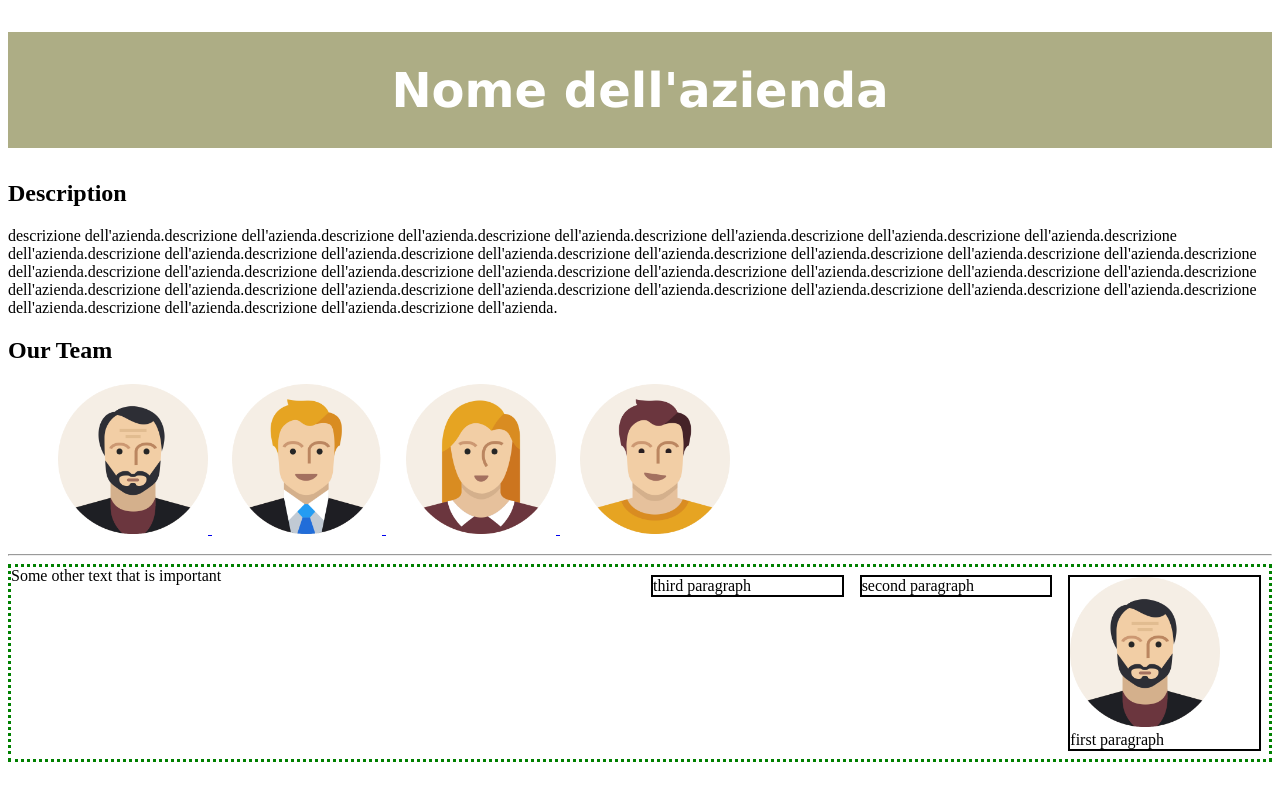
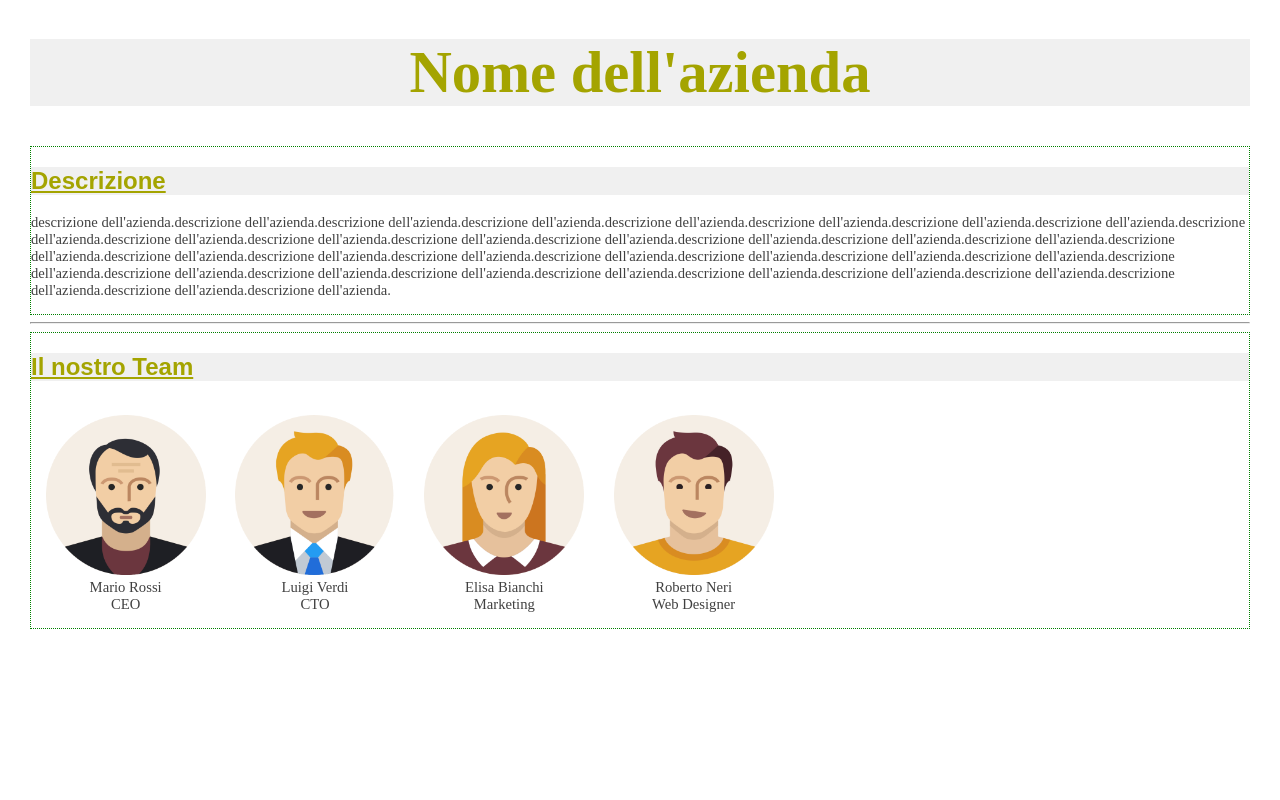
Before and after one commit to angelo-tafur/TafurAngelo-lab01, a plain HTML site: page index.html in a window 1280 px wide. Drawn offline with Linux system fonts and the light colour scheme.

Commit message:
ho cambiato il file index, ho usato un layout uguale a quello di bio

```diff
--- a/bio.css
+++ b/bio.css
@@ -1,30 +1,33 @@
 body{
-    /*background-image: url("images/sfondo01.jpg");*/
     background-color: white;
     color: #404040;
     font-size: 11pt;
-    font-family: Serif;
     margin: 30px;
 }
 
 nav{
-    border: 2px dotted red;
+    border: 1px dotted red;
+}
+
+ul#menu{
+    list-style-type: none;
+    overflow: hidden;
 }
 
 ul#menu li{
-    padding-left: 20px;
-    padding-right: 20px;
+    float: left;
     background-color: #F0F0F0;
-    display: inline;
-    border: 2px dotted red;
 }
 ul#menu li a{
-
+    display: block;
+    padding: 20px;
+    color: #A4A400;
+    text-align: center;
+    text-decoration: none;
+    border:1px solid gray;
 }
-
-ul#menu li a:link{
-    text-decoration: none;
-    color: blue;
+ul#menu li a:hover{
+    background-color: white;
 }
 
 a:link{
@@ -37,11 +40,10 @@ a:hover{
     color: red;
 }
 
-h1.mainhead{
+header{
     color: #A4A400;
     background-color: #F0F0F0;
     text-align: center;
-    font-style: inherit;
     font-size: 22pt;
 }
 h1.intest{
@@ -50,7 +52,6 @@ h1.intest{
     font-family: sans-serif;
     font-size: 18pt;
     text-decoration: underline;
-
 }
 
 img{
@@ -58,8 +59,7 @@ img{
     width: 240px;
 }
 div{
-    padding: 20px;
-    border: 2px dotted red;
+    border: 1px dotted red;
 }
 
 aside {
@@ -67,7 +67,7 @@ aside {
     max-width: 240px;
     margin: 0;
     padding: 1em;
-    border: 2px dotted blue;
+    border: 1px dotted blue;
 }
 section {
     height: 240px;
@@ -75,5 +75,4 @@ section {
     border-right: 1px solid gray;
     padding: 1em;
     overflow: hidden;
-    border: 2px dotted green;
 }
--- a/index.css
+++ b/index.css
@@ -1,33 +1,40 @@
 body{
     background-color: white;
+    color: #404040;
+    font-size: 11pt;
+    margin: 30px;
+}
+header{
+    color: #A4A400;
+    background-color: #F0F0F0;
+    text-align: center;
+    font-style: inherit;
+    font-size: 22pt;
+}
+h2{
+    color: #A4A400;
+    background-color: #F0F0F0;
+    font-family: sans-serif;
+    font-size: 18pt;
+    text-decoration: underline;
 }
 
-h1{
-    background-color: #adad85;
-    /*background-image: url("images/sfondo01.jpg");*/
-    font-family:"verdana";
-    color: white;
-    font-size: 300%;
-    text-align: center;
-    padding: 30px;
+img{
+    width: 160px;
+    height: 160px;
 }
-ul{
-    list-style-type: none;
-    border:1px;
-}
-li{
-    display: inline;
-    padding: 10px;
-
+p.d img:hover{
+    background-color: #F0F0F0;
 }
 
-li img:hover{
-    background-color: #adad85;
-}
-img.avatar{
-    width: 150px; height: 150px;
+p.d {
+    float: left;
+    width: 160px;
+    margin: 1em;
+    text-align: center;
 }
 
-p.d { float: right; width: 15%; margin: 0.5em;
-    border: 2px solid black; }
-div { border: 3px dotted green; overflow: hidden; }
+
+div { border: 1px dotted green;
+    overflow: hidden;
+}
--- a/index.html
+++ b/index.html
@@ -1,7 +1,5 @@
 <!DOCTYPE html>
 <html lang="en">
-    <!--la pagina principale dell'azienda; lo stile di presentazione lo dovrai scegliere tu,
-    collegandolo eventualmente ad un file css opzionale-->
 <head>
     <meta charset="UTF-8">
     <title>Nome dell'azienda</title>
@@ -9,56 +7,43 @@
 
 </head>
 <body>
-    <!--Questa sarebbe la pagina principale dell'azienda fittizia. Usate
-    un po' di fantasia per il contenuto e lo stile, ma ricordate di
-    inserire un collegamento a bio.html, la vostra pagina personale.
-    Il file deve essere lungo almeno 20 righe ed usare almeno 4
-    diversi tag HTML nel body.-->
-
+<header>
     <h1>Nome dell'azienda</h1>
-
-    <h2>Description</h2>
+</header>
+<div>
+    <h2>Descrizione</h2>
     <p>
         descrizione dell'azienda.descrizione dell'azienda.descrizione dell'azienda.descrizione dell'azienda.descrizione dell'azienda.descrizione dell'azienda.descrizione dell'azienda.descrizione dell'azienda.descrizione dell'azienda.descrizione dell'azienda.descrizione dell'azienda.descrizione dell'azienda.descrizione dell'azienda.descrizione dell'azienda.descrizione dell'azienda.descrizione dell'azienda.descrizione dell'azienda.descrizione dell'azienda.descrizione dell'azienda.descrizione dell'azienda.descrizione dell'azienda.descrizione dell'azienda.descrizione dell'azienda.descrizione dell'azienda.descrizione dell'azienda.descrizione dell'azienda.descrizione dell'azienda.descrizione dell'azienda.descrizione dell'azienda.descrizione dell'azienda.descrizione dell'azienda.descrizione dell'azienda.descrizione dell'azienda.descrizione dell'azienda.descrizione dell'azienda.
     </p>
-
-    <h2>Our Team</h2>
-
-    <ul>
-        <li>
-            <a href="bio.html">
-                <img class="avatar" src="images/avatar03.png" title="Mario Rossi's personal page" alt="Mario Rossi's personal page">
-            </a>
-
-        </li>
-        <li>
-            <a href="bio.html">
-                <img class="avatar" src="images/avatar02.png" title="Luigi Verdi's personal page" alt="Luigi Verdi's personal page">
-            </a>
-        </li>
-        <li>
-            <a href="bio.html">
-                <img class="avatar" src="images/avatarfem01.png" title="Elisa Bianchi's personal page" alt="Elisa Bianchi's personal page">
-            </a>
-        </li>
-        <li>
-            <a href="bio.html">
-                <img class="avatar" src="images/avatar01.png" title="Roberto Neri's personal page" alt="Roberto Neri's personal page">
-            </a>
-        </li>
-    </ul>
-
+</div>
 <hr>
 
 <div>
+    <h2>Il nostro Team</h2>
     <p class="d">
         <a href="bio.html" target="iframe_a">
-                <img class="avatar" src="images/avatar03.png" title="Mario Rossi's personal page" alt="Mario Rossi's personal page">
+            <img src="images/avatar03.png" title="Mario Rossi's personal page" alt="Mario Rossi's personal page">
         </a>
-            <br> first paragraph</p>
-        <p class="d">second paragraph</p>
-        <p class="d">third paragraph</p>
-        Some other text that is important
+        <br>Mario Rossi<br>CEO
+    </p>
+    <p class="d">
+        <a href="bio.html">
+            <img src="images/avatar02.png" title="Luigi Verdi's personal page" alt="Luigi Verdi's personal page">
+        </a>
+        <br>Luigi Verdi<br>CTO
+    </p>
+    <p class="d">
+        <a href="bio.html">
+            <img src="images/avatarfem01.png" title="Elisa Bianchi's personal page" alt="Elisa Bianchi's personal page">
+        </a>
+        <br>Elisa Bianchi<br>Marketing
+    </p>
+    <p class="d">
+        <a href="bio.html">
+            <img src="images/avatar01.png" title="Roberto Neri's personal page" alt="Roberto Neri's personal page">
+        </a>
+        <br>Roberto Neri<br>Web Designer
+    </p>
 </div>
 
 </body>
```
Also changed, not shown: bio.html (+5 -4 lines), iframeDemo.html (deleted, +0 -10 lines), 1 other file. Lines whose indentation alone changed are shown as unchanged.
